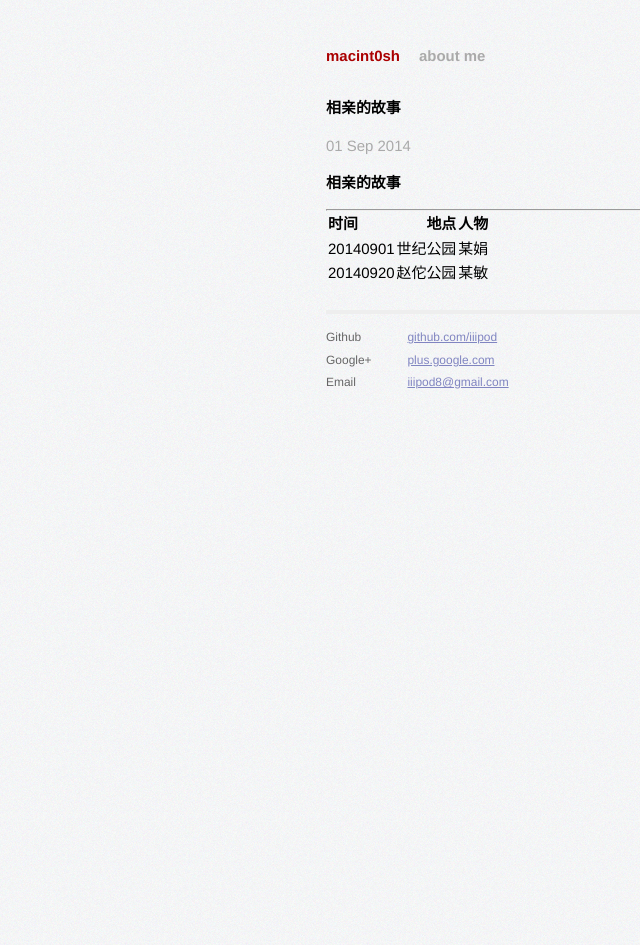
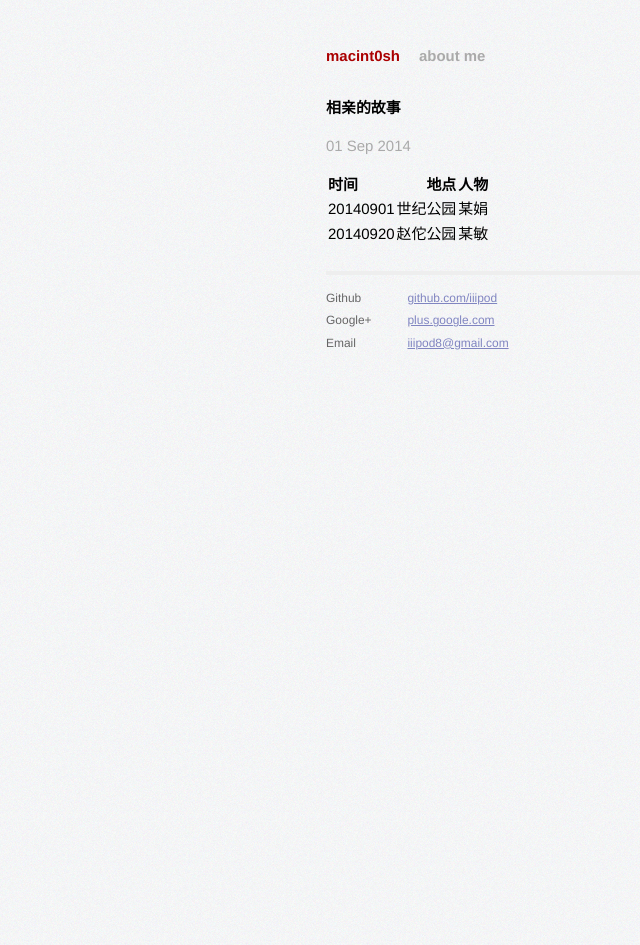
Before and after one commit to iiipod/iiipod.github.com, a Jekyll site: the page built from _posts/2014-09-01-相亲的故事.markdown, in a window 1280 px wide. Shown: the whole page, without its empty margins (0-640 px from the left). Built offline with Jekyll 4.4.1, drawn with Linux system fonts in a browser that asks for light colours; Markdown is read by kramdown in place of the engine named in the settings.

Commit message:
2014年 09月 22日 星期一 21:25:27 CST

```diff
--- a/_posts/2014-09-01-相亲的故事.markdown
+++ b/_posts/2014-09-01-相亲的故事.markdown
@@ -3,9 +3,6 @@ title: 相亲的故事
 layout: post
 author:
   name: macint0sh
----
-#相亲的故事
-
 ---
 
 
```
